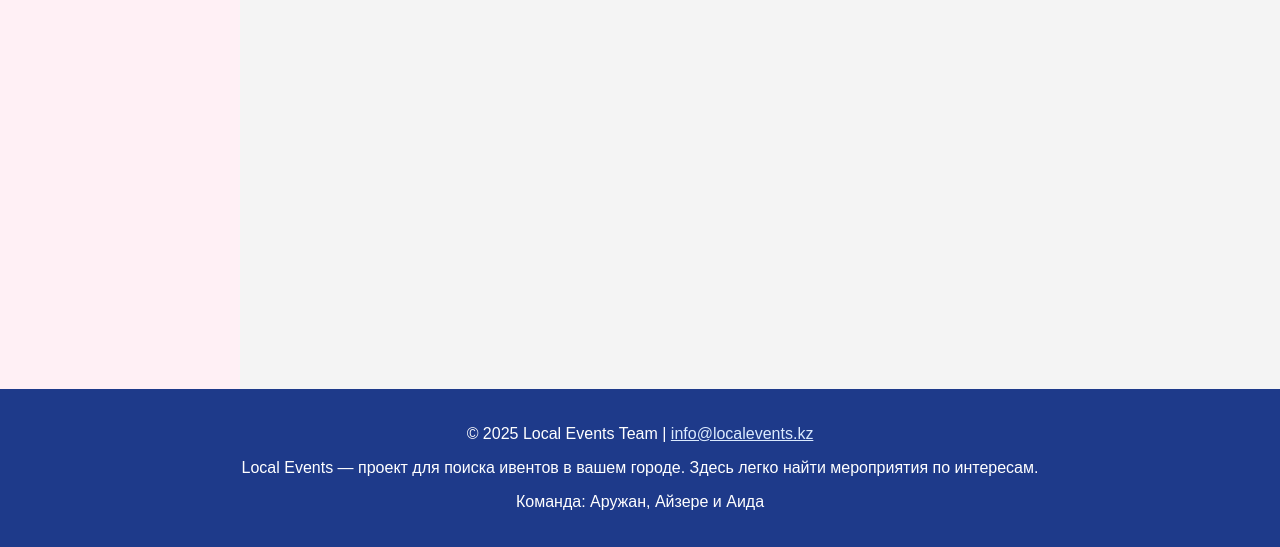
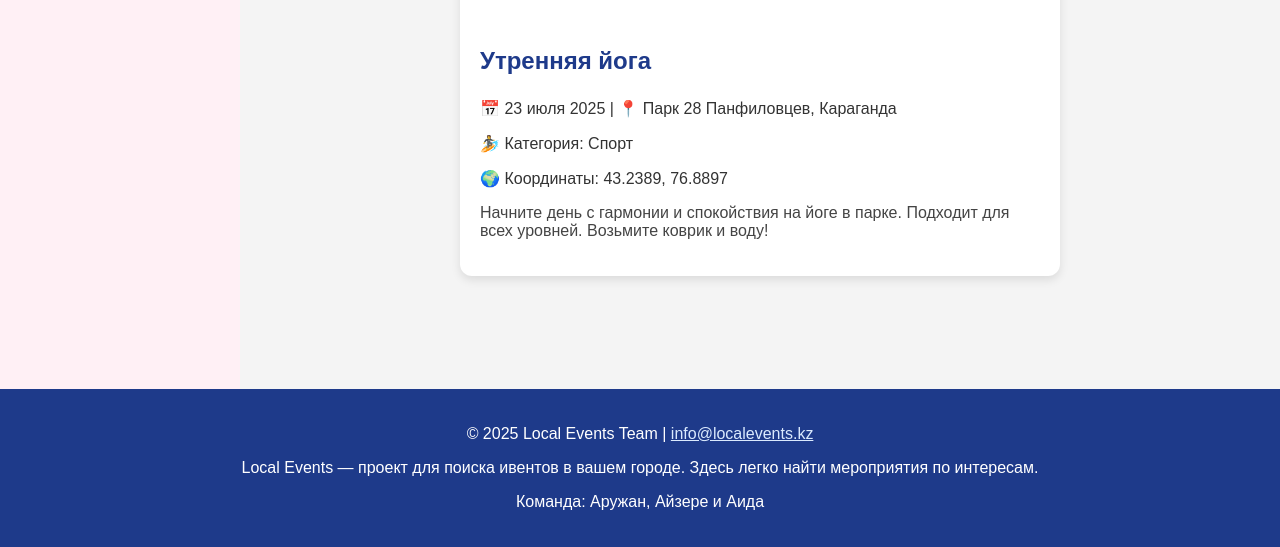
Before and after one commit to arwrity/PixelPals, a Flask app: page /sport in a window 1280 px wide. Shown: the part 514-1061 px from the top of the page. Run offline with Flask 3, Linux system fonts and the light colour scheme.

Commit message:
Update sport.html

```diff
--- a/templates/sport.html
+++ b/templates/sport.html
@@ -1,29 +1,26 @@
 {% extends "base.html" %}
+
 {% block content %}
+<div class="category-page" style="text-align: center; margin-bottom: 30px;">
+  <h2 style="font-size: 32px; color: #1e3a8a;">🏄 Спортивные мероприятия</h2>
+</div>
 
-<!-- Вставь это в <head> -->
-<link
-  rel="stylesheet"
-  href="https://unpkg.com/leaflet@1.9.4/dist/leaflet.css"
-/>
-<script
-  src="https://unpkg.com/leaflet@1.9.4/dist/leaflet.js">
-</script>
+<div class="sport-cards" style="display: flex; flex-wrap: wrap; gap: 30px; justify-content: center;">
+  <!-- Карточка 1 -->
+  <div style="background-color: white; border-radius: 12px; overflow: hidden; width: 100%; max-width: 600px; box-shadow: 0 4px 10px rgba(0,0,0,0.1);">
+    <img src="https://media3.giphy.com/media/v1.Y2lkPTc5MGI3NjExOWh4aHNrZ3pndThoajduMG04NnJmdTd3aXVhejV4b2l1ZHc4eGc5dyZlcD12MV9pbnRlcm5hbF9naWZfYnlfaWQmY3Q9Zw/DBbPjLMsQPruMkDcrd/giphy.gif" alt="Йога" style="width: 100%; height: 250px; object-fit: cover;">
+    <div style="padding: 20px;">
+      <h3 style="color: #1e3a8a; font-size: 24px;">Утренняя йога</h3>
+      <p style="margin: 8px 0;">📅 23 июля 2025 | 📍 Парк 28 Панфиловцев, Караганда</p>
+      <p>🏄 Категория: Спорт</p>
+      <p>🌍 Координаты: 43.2389, 76.8897</p>
+      <p style="color: #444;">
+        Начните день с гармонии и спокойствия на йоге в парке. Подходит для всех уровней. Возьмите коврик и воду!
+      </p>
+    </div>
+  </div>
 
 
-<div class="category-page">
-  <h2>🎵 Музыкальные мероприятия</h2>
-  <p>Здесь будут собраны все концерты, вечеринки и музыкальные события вашего города.</p>
-</div>
-
-<div class="card">
-  <div class="card-body">
-    <h5 class="card-title">Утренняя йога</h5>
-    <p class="card-text">📅 23 июля 2025<br>📍 Парк 28 Панфиловцев, Караганда</p>
-    <p class="card-text">🎵 Категория: Спорт</p>
-    <p class="card-text">🌍 Координаты: 43.2389, 76.8897</p>
-    <p class="card-text">Начните свой день с гармонии и спокойствия на утренней йоге в живописном парке 28 Панфиловцев. Наши опытные инструкторы проведут занятие, которое поможет вам расслабиться, зарядиться энергией и настроиться на позитивный лад. Участие подходит для всех уровней подготовки. Не забудьте взять с собой коврик и бутылку воды. Присоединяйтесь к нам и сделайте свой утренний ритуал особенным!</p>
   </div>
-</div>
 
 {% endblock %}
```
